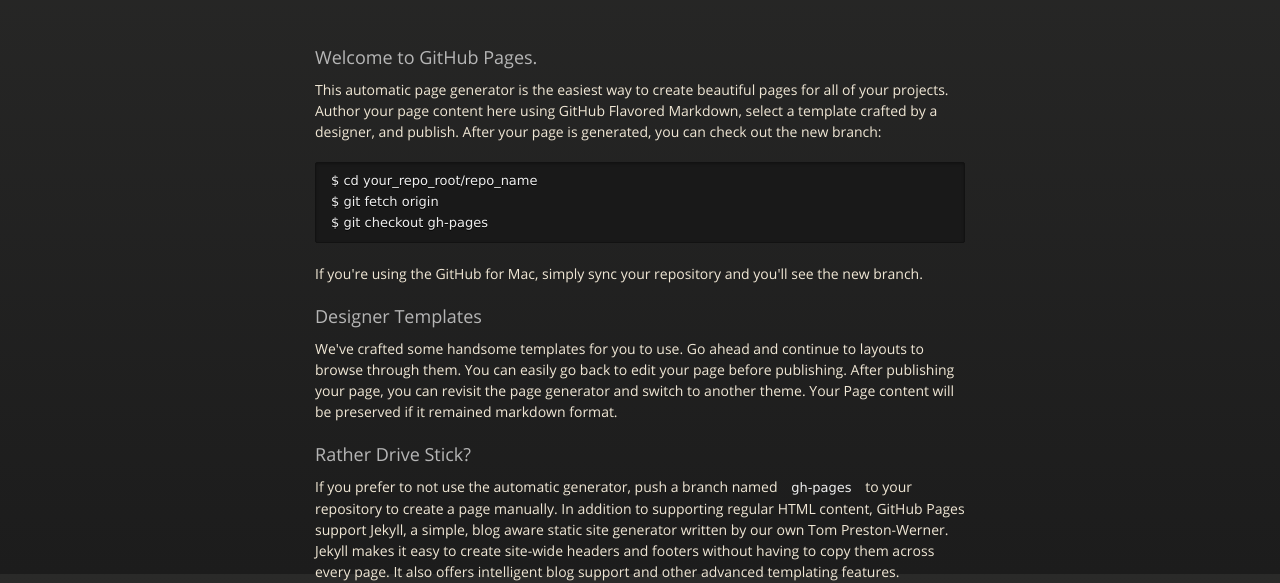
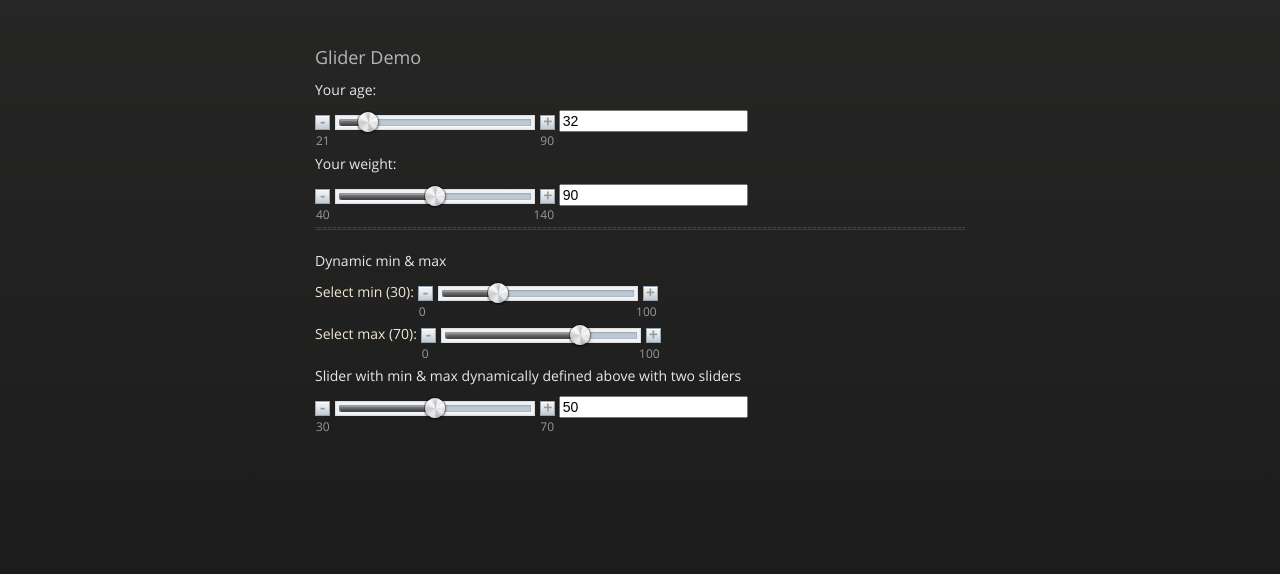
Before and after one commit to evrone/glider, a plain HTML site: page index.html in a window 1280 px wide. Shown: the part 226-809 px from the top of the page. Drawn offline with nearby package versions, Linux system fonts and the light colour scheme.

Commit message:
Add glider demo

```diff
--- a/index.html
+++ b/index.html
@@ -1,11 +1,12 @@
 <!doctype html>
-<html>
+<html ng-app="gliderDemo">
   <head>
     <meta charset="utf-8">
     <meta http-equiv="X-UA-Compatible" content="chrome=1">
-    <title>Glider by Valve</title>
+    <title>Glider Demo by Valve</title>
     <link rel="stylesheet" href="stylesheets/styles.css">
     <link rel="stylesheet" href="stylesheets/pygment_trac.css">
+    <link rel="stylesheet" href="stylesheets/style.css">
     <script src="https://ajax.googleapis.com/ajax/libs/jquery/1.7.1/jquery.min.js"></script>
     <script src="javascripts/respond.js"></script>
     <!--[if lt IE 9]>
@@ -14,10 +15,13 @@
     <!--[if lt IE 8]>
     <link rel="stylesheet" href="stylesheets/ie.css">
     <![endif]-->
+    <script src="https://ajax.googleapis.com/ajax/libs/angularjs/1.2.0-rc.2/angular.min.js"></script>
+    <script src="javascripts/glider.min.js"></script>
+    <script src="javascripts/app.js"></script>
     <meta name="viewport" content="width=device-width, initial-scale=1, user-scalable=no">
 
   </head>
-  <body>
+  <body ng-controller="gliderController">
       <div id="header">
         <nav>
           <li class="fork"><a href="https://github.com/Valve/glider">View On GitHub</a></li>
@@ -39,39 +43,30 @@
         </div>
 
         <h3>
-<a name="welcome-to-github-pages" class="anchor" href="#welcome-to-github-pages"><span class="octicon octicon-link"></span></a>Welcome to GitHub Pages.</h3>
+        <a name="welcome-to-github-pages" class="anchor" href="#welcome-to-github-pages"><span class="octicon octicon-link"></span></a>Glider Demo<h3>
+          <h4>Your age:</h4>
+          <slider min="21" max="90" value="age"></slider>
+          <input ng-model="age" maxlength="2"/>
+          <br/>
+          <br/>
 
-<p>This automatic page generator is the easiest way to create beautiful pages for all of your projects. Author your page content here using GitHub Flavored Markdown, select a template crafted by a designer, and publish. After your page is generated, you can check out the new branch:</p>
+          <h4>Your weight:</h4>
+          <slider min="40" max="140" value="weight"></slider>
+          <input ng-model="weight" maxlength="3"/>
+          <br/>
+          <br/>
 
-<pre><code>$ cd your_repo_root/repo_name
-$ git fetch origin
-$ git checkout gh-pages
-</code></pre>
+          <hr/>
+          <h4>Dynamic min & max</h4>
+          Select min ({{ dynamic_min }}):
+          <slider min="0" max="100" value="dynamic_min"></slider><br/><br/>
+          Select max ({{ dynamic_max }}):
+          <slider min="0" max="100" value="dynamic_max"></slider><br/><br/>
 
-<p>If you're using the GitHub for Mac, simply sync your repository and you'll see the new branch.</p>
+          <h4>Slider with min & max dynamically defined above with two sliders</h4>
+          <slider min="dynamic_min" max="dynamic_max" value="dynamic_value"></slider>
+          <input ng-model="dynamic_value"/>
 
-<h3>
-<a name="designer-templates" class="anchor" href="#designer-templates"><span class="octicon octicon-link"></span></a>Designer Templates</h3>
-
-<p>We've crafted some handsome templates for you to use. Go ahead and continue to layouts to browse through them. You can easily go back to edit your page before publishing. After publishing your page, you can revisit the page generator and switch to another theme. Your Page content will be preserved if it remained markdown format.</p>
-
-<h3>
-<a name="rather-drive-stick" class="anchor" href="#rather-drive-stick"><span class="octicon octicon-link"></span></a>Rather Drive Stick?</h3>
-
-<p>If you prefer to not use the automatic generator, push a branch named <code>gh-pages</code> to your repository to create a page manually. In addition to supporting regular HTML content, GitHub Pages support Jekyll, a simple, blog aware static site generator written by our own Tom Preston-Werner. Jekyll makes it easy to create site-wide headers and footers without having to copy them across every page. It also offers intelligent blog support and other advanced templating features.</p>
-
-<h3>
-<a name="authors-and-contributors" class="anchor" href="#authors-and-contributors"><span class="octicon octicon-link"></span></a>Authors and Contributors</h3>
-
-<p>You can <a href="https://github.com/blog/821" class="user-mention">@mention</a> a GitHub username to generate a link to their profile. The resulting <code>&lt;a&gt;</code> element will link to the contributor's GitHub Profile. For example: In 2007, Chris Wanstrath (<a href="https://github.com/defunkt" class="user-mention">@defunkt</a>), PJ Hyett (<a href="https://github.com/pjhyett" class="user-mention">@pjhyett</a>), and Tom Preston-Werner (<a href="https://github.com/mojombo" class="user-mention">@mojombo</a>) founded GitHub.</p>
-
-<h3>
-<a name="support-or-contact" class="anchor" href="#support-or-contact"><span class="octicon octicon-link"></span></a>Support or Contact</h3>
-
-<p>Having trouble with Pages? Check out the documentation at <a href="http://help.github.com/pages">http://help.github.com/pages</a> or contact <a href="mailto:support@github.com">support@github.com</a> and we’ll help you sort it out.</p>
-      </section>
-
-    </div>
     <!--[if !IE]><script>fixScale(document);</script><![endif]-->
 
   </body>
--- /dev/null
+++ b/javascripts/app.js
@@ -0,0 +1,17 @@
+angular.module('gliderDemo', ['glider']).controller('gliderController', function($scope){
+  $scope.age = 32;
+  $scope.weight = 90;
+
+  $scope.dynamic_min = 30;
+  $scope.dynamic_max = 70;
+
+  $scope.getDynamicMin = function(){
+    $scope.dynamic_min;
+  }
+  $scope.getDynamicMax = function(){
+    $scope.dynamic_min;
+  }
+
+  $scope.dynamic_value = $scope.dynamic_min + ($scope.dynamic_max - $scope.dynamic_min)/2;
+
+});
--- /dev/null
+++ b/javascripts/glider.min.js
@@ -0,0 +1 @@
+!function(){var n;n=angular.module("glider",[]),n.directive("slider",["$document",function(n){var e;return e=function(n,e){return angular.element(n[0].getElementsByClassName("handle")[0]).css("left",""+e+"%"),angular.element(n[0].getElementsByClassName("range")[0]).css("width",""+e+"%")},{template:'<span class="g-slider horizontal">\n  <span class="slider">\n    <span class="range"></span>\n    <span class="handle" ng-mousedown="mouseDown($event)"></span>\n  </span>\n  <span class="side dec">\n    <span class="button" ng-click="step(-1)">-</span>\n    <span class="bound-value">{{min()}}</span>\n  </span>\n  <span class="side inc">\n    <span class="button" ng-click="step(+1)">+</span>\n    <span class="bound-value">{{max()}}</span>\n  </span>\n</span>',replace:!0,restrict:"E",scope:{value:"=",min:"&",max:"&"},link:function(a,s,l){var t,u,r,i;return t=!1,u=0,i=0,r=null!=l.step?parseInt(l.step,10):1,null==a.value&&(a.value=a.min()),a.$watch("value",function(){return t?void 0:(i=100*((a.value-a.min())/(a.max()-a.min())),0>i?i=0:i>100&&(i=100),e(s,i))}),a.step=function(n){return a.value+=n*r},a.mouseDown=function(l){return t=!0,u=l.pageX,n.on("mousemove",function(n){var l;if(t)return l=n.pageX-u,i+=100*(l/s[0].offsetWidth),0>i?i=0:i>100?i=100:u=n.pageX,a.value=Math.round(((a.max()-a.min())*(i/100)+a.min())/r)*r,a.$apply(),e(s,i)}),n.on("mouseup",function(){return t=!1,n.off("mousemove")})}}}}])}.call(this);
--- /dev/null
+++ b/stylesheets/style.css
@@ -0,0 +1,87 @@
+body{
+    -webkit-touch-callout: none;
+    -webkit-user-select: none;
+    -khtml-user-select: none;
+    -moz-user-select: none;
+    -ms-user-select: none;
+    user-select: none;
+}
+.g-slider {
+    display: inline-block;
+    width: 200px;
+    vertical-align: middle;
+    padding: 0 20px;
+    position: relative; }
+.g-slider > .slider {
+    display: block;
+    height: 13px;
+    background: #eef2f6;
+    border-width: 1px;
+    border-style: solid;
+    border-color: #ddd;
+    position: relative; }
+.g-slider > .slider:after {
+    content: '';
+    display: block;
+    margin: 3px;
+    height: 5px;
+    background: #bdc8d3;
+    border-width: 1px;
+    border-style: solid;
+    border-color: #a3adb7 #a9b3bd #b0bac4;
+    box-shadow: inset 0 1px #b6c0cb, 0 1px rgba(255, 255, 255, 0.65); }
+.g-slider > .slider > .range {
+    position: absolute;
+    top: 0;
+    left: 0;
+    z-index: 1;
+    display: block;
+    margin: 3px;
+    height: 5px;
+    background: #555 linear-gradient(#888, #444);
+    border-radius: 4px;
+    border-width: 1px;
+    border-style: solid;
+    border-color: #999 #777 #444;
+    box-shadow: inset 0 1px #999; }
+.g-slider > .slider > .handle {
+    position: absolute;
+    top: -6px;
+    margin-left: -11px;
+    z-index: 2;
+    width: 24px;
+    height: 24px;
+    background: url(img/handle.png);
+    cursor: pointer; }
+.g-slider > .side {
+    position: absolute;
+    top: 0;
+    color: #999; }
+.g-slider > .side > .button {
+    display: block;
+    width: 13px;
+    height: 13px;
+    border: 1px solid #97a5b1;
+    background: #eceff2 linear-gradient(#eceff2 25%, #c0cad4);
+    box-shadow: inset 0 1px #fff;
+    font-size: 15px;
+    font-weight: bold;
+    line-height: 11px;
+    text-align: center;
+    cursor: pointer; }
+.g-slider > .side > .button:active {
+    background: #c0cad4 linear-gradient(#c0cad4, #eceff2 75%);
+    box-shadow: inset 0 -1px #fff; }
+.g-slider > .side > .bound-value {
+    position: absolute;
+    top: 18px;
+    font-size: 12px;
+    line-height: 16px; }
+.g-slider > .side.dec {
+    left: 0; }
+.g-slider > .side.dec > .bound-value {
+    left: 1px; }
+.g-slider > .side.inc {
+    right: 0; }
+.g-slider > .side.inc > .bound-value {
+    right: 1px; }
```
Also changed, not shown: stylesheets/img/handle.png (added).
